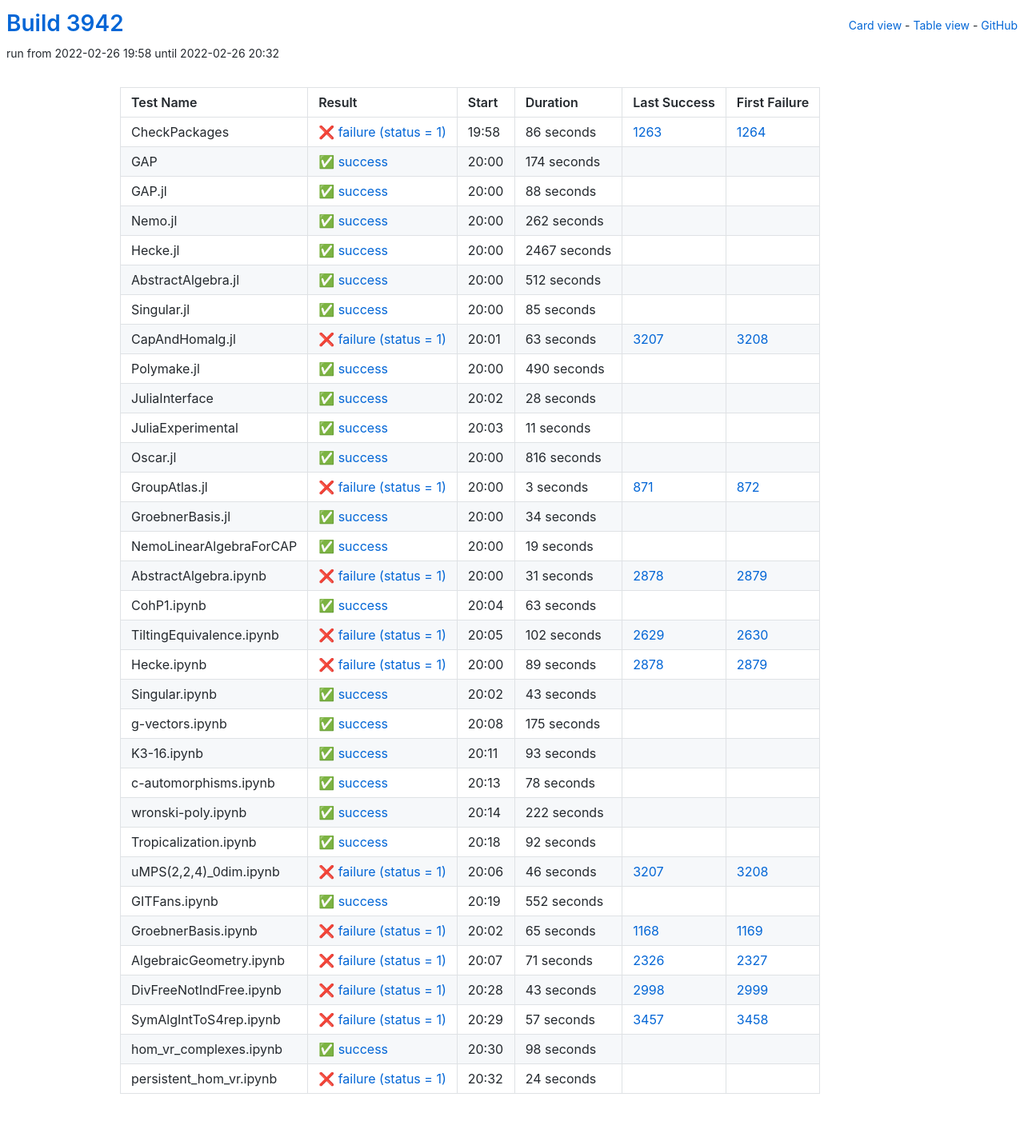
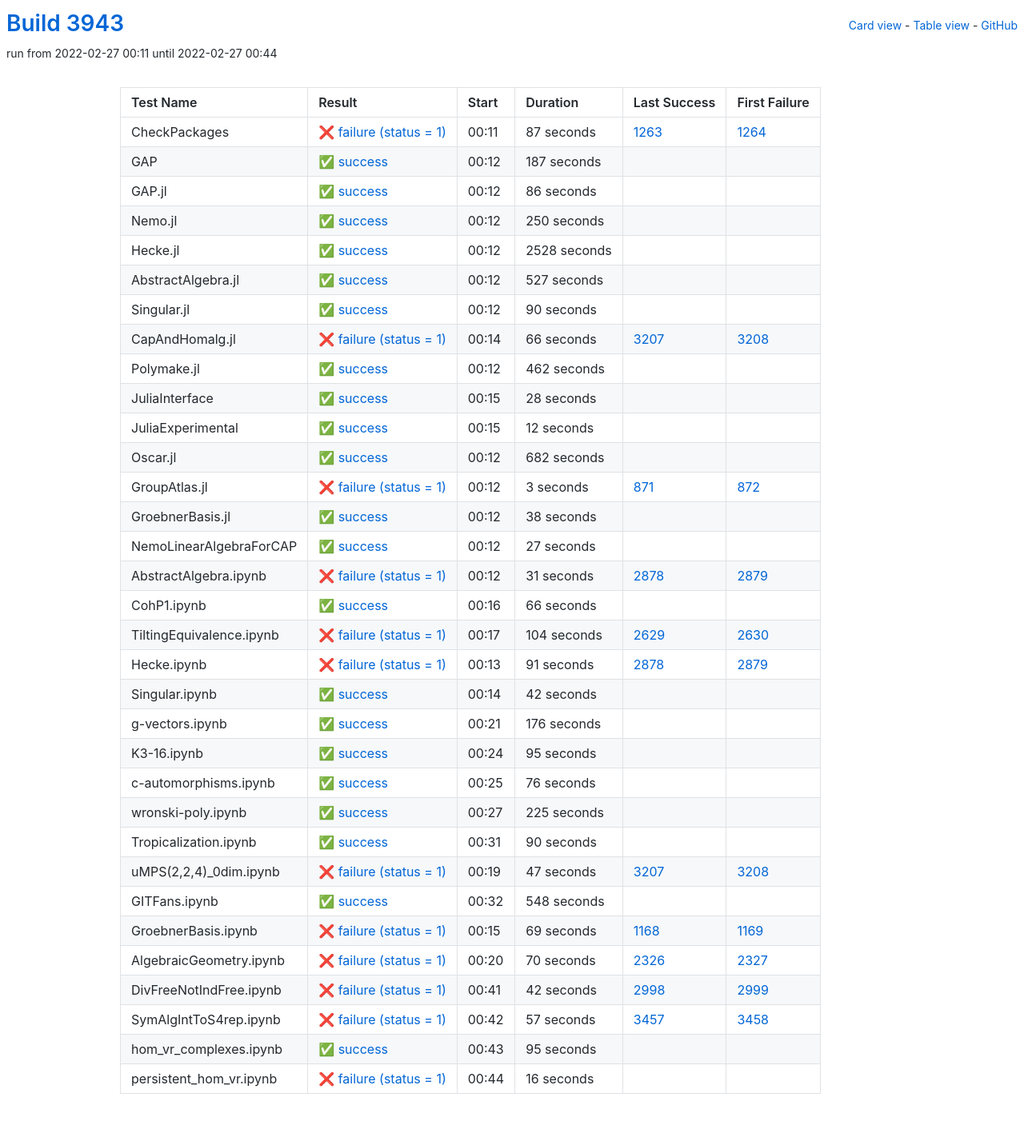
Before and after one commit to oscar-system/oscar-ci-status-stable, a Jekyll site: the page built from table.html, in a window 1280 px wide. Shown: the whole page at 80% size. Built offline with Jekyll 4.4.1, drawn with Linux system fonts in a browser that asks for light colours.

Commit message:
Build #3943

```diff
--- a/_data/ci.yml
+++ b/_data/ci.yml
@@ -1,6 +1,6 @@
 ---
-build: 3942
-build_url: https://oscarci.mathematik.uni-kl.de/job/oscar-stable/3942/
+build: 3943
+build_url: https://oscarci.mathematik.uni-kl.de/job/oscar-stable/3943/
 job: oscar-stable
 organization: oscar-system
 repo: oscar-ci-status-stable
@@ -8,116 +8,116 @@ repourl: https://github.com/oscar-system/oscar-ci-status-stable
 tests:
 - name: CheckPackages
   id: checkpackages
-  log: https://oscarci.mathematik.uni-kl.de/job/oscar-stable/3942/artifact/logs/build-3942/CheckPackages.log
-  start: 2022-02-26 19:58
+  log: https://oscarci.mathematik.uni-kl.de/job/oscar-stable/3943/artifact/logs/build-3943/CheckPackages.log
+  start: 2022-02-27 00:11
   success: false
   exitcode: 1
   status: failure
-  duration: 86
+  duration: 87
   last_success: 1263
   last_success_url: https://oscarci.mathematik.uni-kl.de/job/oscar-stable/1263/
   first_failure: 1264
   first_failure_url: https://oscarci.mathematik.uni-kl.de/job/oscar-stable/1264/
 - name: GAP
   id: gap
-  log: https://oscarci.mathematik.uni-kl.de/job/oscar-stable/3942/artifact/logs/build-3942/GAP.log
-  start: 2022-02-26 20:00
+  log: https://oscarci.mathematik.uni-kl.de/job/oscar-stable/3943/artifact/logs/build-3943/GAP.log
+  start: 2022-02-27 00:12
   success: true
   exitcode: 0
   status: success
-  duration: 174
+  duration: 187
   last_success: false
   last_success_url:
   first_failure: false
   first_failure_url:
 - name: GAP.jl
   id: gap-jl
-  log: https://oscarci.mathematik.uni-kl.de/job/oscar-stable/3942/artifact/logs/build-3942/GAP.jl.log
-  start: 2022-02-26 20:00
+  log: https://oscarci.mathematik.uni-kl.de/job/oscar-stable/3943/artifact/logs/build-3943/GAP.jl.log
+  start: 2022-02-27 00:12
   success: true
   exitcode: 0
   status: success
-  duration: 88
+  duration: 86
   last_success: false
   last_success_url:
   first_failure: false
   first_failure_url:
 - name: Nemo.jl
   id: nemo-jl
-  log: https://oscarci.mathematik.uni-kl.de/job/oscar-stable/3942/artifact/logs/build-3942/Nemo.jl.log
-  start: 2022-02-26 20:00
+  log: https://oscarci.mathematik.uni-kl.de/job/oscar-stable/3943/artifact/logs/build-3943/Nemo.jl.log
+  start: 2022-02-27 00:12
   success: true
   exitcode: 0
   status: success
-  duration: 262
+  duration: 250
   last_success: false
   last_success_url:
   first_failure: false
   first_failure_url:
 - name: Hecke.jl
   id: hecke-jl
-  log: https://oscarci.mathematik.uni-kl.de/job/oscar-stable/3942/artifact/logs/build-3942/Hecke.jl.log
-  start: 2022-02-26 20:00
+  log: https://oscarci.mathematik.uni-kl.de/job/oscar-stable/3943/artifact/logs/build-3943/Hecke.jl.log
+  start: 2022-02-27 00:12
   success: true
   exitcode: 0
   status: success
-  duration: 2467
+  duration: 2528
   last_success: false
   last_success_url:
   first_failure: false
   first_failure_url:
 - name: AbstractAlgebra.jl
   id: abstractalgebra-jl
-  log: https://oscarci.mathematik.uni-kl.de/job/oscar-stable/3942/artifact/logs/build-3942/AbstractAlgebra.jl.log
-  start: 2022-02-26 20:00
+  log: https://oscarci.mathematik.uni-kl.de/job/oscar-stable/3943/artifact/logs/build-3943/AbstractAlgebra.jl.log
+  start: 2022-02-27 00:12
   success: true
   exitcode: 0
   status: success
-  duration: 512
+  duration: 527
   last_success: false
   last_success_url:
   first_failure: false
   first_failure_url:
 - name: Singular.jl
   id: singular-jl
-  log: https://oscarci.mathematik.uni-kl.de/job/oscar-stable/3942/artifact/logs/build-3942/Singular.jl.log
-  start: 2022-02-26 20:00
+  log: https://oscarci.mathematik.uni-kl.de/job/oscar-stable/3943/artifact/logs/build-3943/Singular.jl.log
+  start: 2022-02-27 00:12
   success: true
   exitcode: 0
   status: success
-  duration: 85
+  duration: 90
   last_success: false
   last_success_url:
   first_failure: false
   first_failure_url:
 - name: CapAndHomalg.jl
   id: capandhomalg-jl
-  log: https://oscarci.mathematik.uni-kl.de/job/oscar-stable/3942/artifact/logs/build-3942/CapAndHomalg.jl.log
-  start: 2022-02-26 20:01
+  log: https://oscarci.mathematik.uni-kl.de/job/oscar-stable/3943/artifact/logs/build-3943/CapAndHomalg.jl.log
+  start: 2022-02-27 00:14
   success: false
   exitcode: 1
   status: failure
-  duration: 63
+  duration: 66
   last_success: 3207
   last_success_url: https://oscarci.mathematik.uni-kl.de/job/oscar-stable/3207/
   first_failure: 3208
   first_failure_url: https://oscarci.mathematik.uni-kl.de/job/oscar-stable/3208/
 - name: Polymake.jl
   id: polymake-jl
-  log: https://oscarci.mathematik.uni-kl.de/job/oscar-stable/3942/artifact/logs/build-3942/Polymake.jl.log
-  start: 2022-02-26 20:00
+  log: https://oscarci.mathematik.uni-kl.de/job/oscar-stable/3943/artifact/logs/build-3943/Polymake.jl.log
+  start: 2022-02-27 00:12
   success: true
   exitcode: 0
   status: success
-  duration: 490
+  duration: 462
   last_success: false
   last_success_url:
   first_failure: false
   first_failure_url:
 - name: JuliaInterface
   id: juliainterface
-  log: https://oscarci.mathematik.uni-kl.de/job/oscar-stable/3942/artifact/logs/build-3942/JuliaInterface.log
-  start: 2022-02-26 20:02
+  log: https://oscarci.mathematik.uni-kl.de/job/oscar-stable/3943/artifact/logs/build-3943/JuliaInterface.log
+  start: 2022-02-27 00:15
   success: true
   exitcode: 0
   status: success
@@ -128,32 +128,32 @@ tests:
   first_failure_url:
 - name: JuliaExperimental
   id: juliaexperimental
-  log: https://oscarci.mathematik.uni-kl.de/job/oscar-stable/3942/artifact/logs/build-3942/JuliaExperimental.log
-  start: 2022-02-26 20:03
+  log: https://oscarci.mathematik.uni-kl.de/job/oscar-stable/3943/artifact/logs/build-3943/JuliaExperimental.log
+  start: 2022-02-27 00:15
   success: true
   exitcode: 0
   status: success
-  duration: 11
+  duration: 12
   last_success: false
   last_success_url:
   first_failure: false
   first_failure_url:
 - name: Oscar.jl
   id: oscar-jl
-  log: https://oscarci.mathematik.uni-kl.de/job/oscar-stable/3942/artifact/logs/build-3942/Oscar.jl.log
-  start: 2022-02-26 20:00
+  log: https://oscarci.mathematik.uni-kl.de/job/oscar-stable/3943/artifact/logs/build-3943/Oscar.jl.log
+  start: 2022-02-27 00:12
   success: true
   exitcode: 0
   status: success
-  duration: 816
+  duration: 682
   last_success: false
   last_success_url:
   first_failure: false
   first_failure_url:
 - name: GroupAtlas.jl
   id: groupatlas-jl
-  log: https://oscarci.mathematik.uni-kl.de/job/oscar-stable/3942/artifact/logs/build-3942/GroupAtlas.jl.log
-  start: 2022-02-26 20:00
+  log: https://oscarci.mathematik.uni-kl.de/job/oscar-stable/3943/artifact/logs/build-3943/GroupAtlas.jl.log
+  start: 2022-02-27 00:12
   success: false
   exitcode: 1
   status: failure
@@ -164,32 +164,32 @@ tests:
   first_failure_url: https://oscarci.mathematik.uni-kl.de/job/oscar-stable/872/
 - name: GroebnerBasis.jl
   id: groebnerbasis-jl
-  log: https://oscarci.mathematik.uni-kl.de/job/oscar-stable/3942/artifact/logs/build-3942/GroebnerBasis.jl.log
-  start: 2022-02-26 20:00
+  log: https://oscarci.mathematik.uni-kl.de/job/oscar-stable/3943/artifact/logs/build-3943/GroebnerBasis.jl.log
+  start: 2022-02-27 00:12
   success: true
   exitcode: 0
   status: success
-  duration: 34
+  duration: 38
   last_success: false
   last_success_url:
   first_failure: false
   first_failure_url:
 - name: NemoLinearAlgebraForCAP
   id: nemolinearalgebraforcap
-  log: https://oscarci.mathematik.uni-kl.de/job/oscar-stable/3942/artifact/logs/build-3942/NemoLinearAlgebraForCAP.log
-  start: 2022-02-26 20:00
+  log: https://oscarci.mathematik.uni-kl.de/job/oscar-stable/3943/artifact/logs/build-3943/NemoLinearAlgebraForCAP.log
+  start: 2022-02-27 00:12
   success: true
   exitcode: 0
   status: success
-  duration: 19
+  duration: 27
   last_success: false
   last_success_url:
   first_failure: false
   first_failure_url:
 - name: AbstractAlgebra.ipynb
   id: abstractalgebra-ipynb
-  log: https://oscarci.mathematik.uni-kl.de/job/oscar-stable/3942/artifact/logs/build-3942/AbstractAlgebra.ipynb.log
-  start: 2022-02-26 20:00
+  log: https://oscarci.mathematik.uni-kl.de/job/oscar-stable/3943/artifact/logs/build-3943/AbstractAlgebra.ipynb.log
+  start: 2022-02-27 00:12
   success: false
   exitcode: 1
   status: failure
@@ -200,176 +200,176 @@ tests:
   first_failure_url: https://oscarci.mathematik.uni-kl.de/job/oscar-stable/2879/
 - name: CohP1.ipynb
   id: cohp1-ipynb
-  log: https://oscarci.mathematik.uni-kl.de/job/oscar-stable/3942/artifact/logs/build-3942/CohP1.ipynb.log
-  start: 2022-02-26 20:04
+  log: https://oscarci.mathematik.uni-kl.de/job/oscar-stable/3943/artifact/logs/build-3943/CohP1.ipynb.log
+  start: 2022-02-27 00:16
   success: true
   exitcode: 0
   status: success
-  duration: 63
+  duration: 66
   last_success: false
   last_success_url:
   first_failure: false
   first_failure_url:
 - name: TiltingEquivalence.ipynb
   id: tiltingequivalence-ipynb
-  log: https://oscarci.mathematik.uni-kl.de/job/oscar-stable/3942/artifact/logs/build-3942/TiltingEquivalence.ipynb.log
-  start: 2022-02-26 20:05
+  log: https://oscarci.mathematik.uni-kl.de/job/oscar-stable/3943/artifact/logs/build-3943/TiltingEquivalence.ipynb.log
+  start: 2022-02-27 00:17
   success: false
   exitcode: 1
   status: failure
-  duration: 102
+  duration: 104
   last_success: 2629
   last_success_url: https://oscarci.mathematik.uni-kl.de/job/oscar-stable/2629/
   first_failure: 2630
   first_failure_url: https://oscarci.mathematik.uni-kl.de/job/oscar-stable/2630/
 - name: Hecke.ipynb
   id: hecke-ipynb
-  log: https://oscarci.mathematik.uni-kl.de/job/oscar-stable/3942/artifact/logs/build-3942/Hecke.ipynb.log
-  start: 2022-02-26 20:00
+  log: https://oscarci.mathematik.uni-kl.de/job/oscar-stable/3943/artifact/logs/build-3943/Hecke.ipynb.log
+  start: 2022-02-27 00:13
   success: false
   exitcode: 1
   status: failure
-  duration: 89
+  duration: 91
   last_success: 2878
   last_success_url: https://oscarci.mathematik.uni-kl.de/job/oscar-stable/2878/
   first_failure: 2879
   first_failure_url: https://oscarci.mathematik.uni-kl.de/job/oscar-stable/2879/
 - name: Singular.ipynb
   id: singular-ipynb
-  log: https://oscarci.mathematik.uni-kl.de/job/oscar-stable/3942/artifact/logs/build-3942/Singular.ipynb.log
-  start: 2022-02-26 20:02
+  log: https://oscarci.mathematik.uni-kl.de/job/oscar-stable/3943/artifact/logs/build-3943/Singular.ipynb.log
+  start: 2022-02-27 00:14
   success: true
   exitcode: 0
   status: success
-  duration: 43
+  duration: 42
   last_success: false
   last_success_url:
   first_failure: false
   first_failure_url:
 - name: g-vectors.ipynb
   id: g-vectors-ipynb
-  log: https://oscarci.mathematik.uni-kl.de/job/oscar-stable/3942/artifact/logs/build-3942/g-vectors.ipynb.log
-  start: 2022-02-26 20:08
+  log: https://oscarci.mathematik.uni-kl.de/job/oscar-stable/3943/artifact/logs/build-3943/g-vectors.ipynb.log
+  start: 2022-02-27 00:21
   success: true
   exitcode: 0
   status: success
-  duration: 175
+  duration: 176
   last_success: false
   last_success_url:
   first_failure: false
   first_failure_url:
 - name: K3-16.ipynb
   id: k3-16-ipynb
-  log: https://oscarci.mathematik.uni-kl.de/job/oscar-stable/3942/artifact/logs/build-3942/K3-16.ipynb.log
-  start: 2022-02-26 20:11
+  log: https://oscarci.mathematik.uni-kl.de/job/oscar-stable/3943/artifact/logs/build-3943/K3-16.ipynb.log
+  start: 2022-02-27 00:24
   success: true
   exitcode: 0
   status: success
-  duration: 93
+  duration: 95
   last_success: false
   last_success_url:
   first_failure: false
   first_failure_url:
 - name: c-automorphisms.ipynb
   id: c-automorphisms-ipynb
-  log: https://oscarci.mathematik.uni-kl.de/job/oscar-stable/3942/artifact/logs/build-3942/c-automorphisms.ipynb.log
-  start: 2022-02-26 20:13
+  log: https://oscarci.mathematik.uni-kl.de/job/oscar-stable/3943/artifact/logs/build-3943/c-automorphisms.ipynb.log
+  start: 2022-02-27 00:25
   success: true
   exitcode: 0
   status: success
-  duration: 78
+  duration: 76
   last_success: false
   last_success_url:
   first_failure: false
   first_failure_url:
 - name: wronski-poly.ipynb
   id: wronski-poly-ipynb
-  log: https://oscarci.mathematik.uni-kl.de/job/oscar-stable/3942/artifact/logs/build-3942/wronski-poly.ipynb.log
-  start: 2022-02-26 20:14
+  log: https://oscarci.mathematik.uni-kl.de/job/oscar-stable/3943/artifact/logs/build-3943/wronski-poly.ipynb.log
+  start: 2022-02-27 00:27
   success: true
   exitcode: 0
   status: success
-  duration: 222
+  duration: 225
   last_success: false
   last_success_url:
   first_failure: false
   first_failure_url:
 - name: Tropicalization.ipynb
   id: tropicalization-ipynb
-  log: https://oscarci.mathematik.uni-kl.de/job/oscar-stable/3942/artifact/logs/build-3942/Tropicalization.ipynb.log
-  start: 2022-02-26 20:18
+  log: https://oscarci.mathematik.uni-kl.de/job/oscar-stable/3943/artifact/logs/build-3943/Tropicalization.ipynb.log
+  start: 2022-02-27 00:31
   success: true
   exitcode: 0
   status: success
-  duration: 92
+  duration: 90
   last_success: false
   last_success_url:
   first_failure: false
   first_failure_url:
 - name: uMPS(2,2,4)_0dim.ipynb
   id: umps-2-2-4-0dim-ipynb
-  log: https://oscarci.mathematik.uni-kl.de/job/oscar-stable/3942/artifact/logs/build-3942/uMPS-2-2-4-_0dim.ipynb.log
-  start: 2022-02-26 20:06
+  log: https://oscarci.mathematik.uni-kl.de/job/oscar-stable/3943/artifact/logs/build-3943/uMPS-2-2-4-_0dim.ipynb.log
+  start: 2022-02-27 00:19
   success: false
   exitcode: 1
   status: failure
-  duration: 46
+  duration: 47
   last_success: 3207
   last_success_url: https://oscarci.mathematik.uni-kl.de/job/oscar-stable/3207/
   first_failure: 3208
   first_failure_url: https://oscarci.mathematik.uni-kl.de/job/oscar-stable/3208/
 - name: GITFans.ipynb
   id: gitfans-ipynb
-  log: https://oscarci.mathematik.uni-kl.de/job/oscar-stable/3942/artifact/logs/build-3942/GITFans.ipynb.log
-  start: 2022-02-26 20:19
+  log: https://oscarci.mathematik.uni-kl.de/job/oscar-stable/3943/artifact/logs/build-3943/GITFans.ipynb.log
+  start: 2022-02-27 00:32
   success: true
   exitcode: 0
   status: success
-  duration: 552
+  duration: 548
   last_success: false
   last_success_url:
   first_failure: false
   first_failure_url:
 - name: GroebnerBasis.ipynb
   id: groebnerbasis-ipynb
-  log: https://oscarci.mathematik.uni-kl.de/job/oscar-stable/3942/artifact/logs/build-3942/GroebnerBasis.ipynb.log
-  start: 2022-02-26 20:02
+  log: https://oscarci.mathematik.uni-kl.de/job/oscar-stable/3943/artifact/logs/build-3943/GroebnerBasis.ipynb.log
+  start: 2022-02-27 00:15
   success: false
   exitcode: 1
   status: failure
-  duration: 65
+  duration: 69
   last_success: 1168
   last_success_url: https://oscarci.mathematik.uni-kl.de/job/oscar-stable/1168/
   first_failure: 1169
   first_failure_url: https://oscarci.mathematik.uni-kl.de/job/oscar-stable/1169/
 - name: AlgebraicGeometry.ipynb
   id: algebraicgeometry-ipynb
-  log: https://oscarci.mathematik.uni-kl.de/job/oscar-stable/3942/artifact/logs/build-3942/AlgebraicGeometry.ipynb.log
-  start: 2022-02-26 20:07
+  log: https://oscarci.mathematik.uni-kl.de/job/oscar-stable/3943/artifact/logs/build-3943/AlgebraicGeometry.ipynb.log
+  start: 2022-02-27 00:20
   success: false
   exitcode: 1
   status: failure
-  duration: 71
+  duration: 70
   last_success: 2326
   last_success_url: https://oscarci.mathematik.uni-kl.de/job/oscar-stable/2326/
   first_failure: 2327
   first_failure_url: https://oscarci.mathematik.uni-kl.de/job/oscar-stable/2327/
 - name: DivFreeNotIndFree.ipynb
   id: divfreenotindfree-ipynb
-  log: https://oscarci.mathematik.uni-kl.de/job/oscar-stable/3942/artifact/logs/build-3942/DivFreeNotIndFree.ipynb.log
-  start: 2022-02-26 20:28
+  log: https://oscarci.mathematik.uni-kl.de/job/oscar-stable/3943/artifact/logs/build-3943/DivFreeNotIndFree.ipynb.log
+  start: 2022-02-27 00:41
   success: false
   exitcode: 1
   status: failure
-  duration: 43
+  duration: 42
   last_success: 2998
   last_success_url: https://oscarci.mathematik.uni-kl.de/job/oscar-stable/2998/
   first_failure: 2999
   first_failure_url: https://oscarci.mathematik.uni-kl.de/job/oscar-stable/2999/
 - name: SymAlgIntToS4rep.ipynb
   id: symalginttos4rep-ipynb
-  log: https://oscarci.mathematik.uni-kl.de/job/oscar-stable/3942/artifact/logs/build-3942/SymAlgIntToS4rep.ipynb.log
-  start: 2022-02-26 20:29
+  log: https://oscarci.mathematik.uni-kl.de/job/oscar-stable/3943/artifact/logs/build-3943/SymAlgIntToS4rep.ipynb.log
+  start: 2022-02-27 00:42
   success: false
   exitcode: 1
   status: failure
@@ -380,24 +380,24 @@ tests:
   first_failure_url: https://oscarci.mathematik.uni-kl.de/job/oscar-stable/3458/
 - name: hom_vr_complexes.ipynb
   id: hom-vr-complexes-ipynb
-  log: https://oscarci.mathematik.uni-kl.de/job/oscar-stable/3942/artifact/logs/build-3942/hom_vr_complexes.ipynb.log
-  start: 2022-02-26 20:30
+  log: https://oscarci.mathematik.uni-kl.de/job/oscar-stable/3943/artifact/logs/build-3943/hom_vr_complexes.ipynb.log
+  start: 2022-02-27 00:43
   success: true
   exitcode: 0
   status: success
-  duration: 98
+  duration: 95
   last_success: false
   last_success_url:
   first_failure: false
   first_failure_url:
 - name: persistent_hom_vr.ipynb
   id: persistent-hom-vr-ipynb
-  log: https://oscarci.mathematik.uni-kl.de/job/oscar-stable/3942/artifact/logs/build-3942/persistent_hom_vr.ipynb.log
-  start: 2022-02-26 20:32
+  log: https://oscarci.mathematik.uni-kl.de/job/oscar-stable/3943/artifact/logs/build-3943/persistent_hom_vr.ipynb.log
+  start: 2022-02-27 00:44
   success: false
   exitcode: 1
   status: failure
-  duration: 24
+  duration: 16
   last_success: false
   last_success_url:
   first_failure: false
```
Also changed, not shown: README.md.
